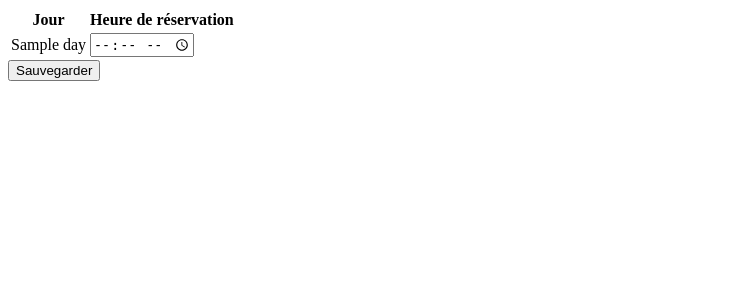
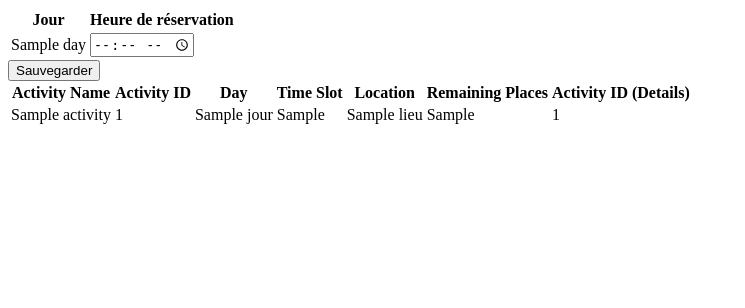
Before and after one commit to maxlttr1/reserverCreneauSUAPS, a Flask app: template src/templates/index.html in a window 1280 px wide. Shown: the top 308 px of the page, without its empty margins (0-745 px from the left). Run offline with Flask 3, Linux system fonts and the light colour scheme; the template is opened without the code that fills it: most values are stand-ins (such as "Sample title", 1, 10 or a date in 2020).

Commit message:
displayed activites

```diff
--- a/src/templates/index.html
+++ b/src/templates/index.html
@@ -39,6 +39,30 @@
         <section>
             <form action="/update" method="POST">
                 <table>
+                    <thead>
+                        <tr>
+                            <th>Activity Name</th>
+                            <th>Activity ID</th>
+                            <th>Day</th>
+                            <th>Time Slot</th>
+                            <th>Location</th>
+                            <th>Remaining Places</th>
+                            <th>Activity ID (Details)</th>
+                        </tr>
+                    </thead>
+                    <tbody>
+                        {% for activity in activities_dict %}
+                        <tr>
+                            <td>{{activity['activity_name']}}</td>
+                            <td>{{activity['activity_id']}}</td>
+                            <td>{{activity['jour']}}</td>
+                            <td>{{activity['creneau_horaire']}}</td>
+                            <td>{{activity['lieu']}}</td>
+                            <td>{{activity['places_restantes']}}</td>
+                            <td>{{activity['id']}}</td>
+                        {% endfor %}
+                        </tr>
+                    </tbody>
                 </table>
             </form>
         </section>
```
